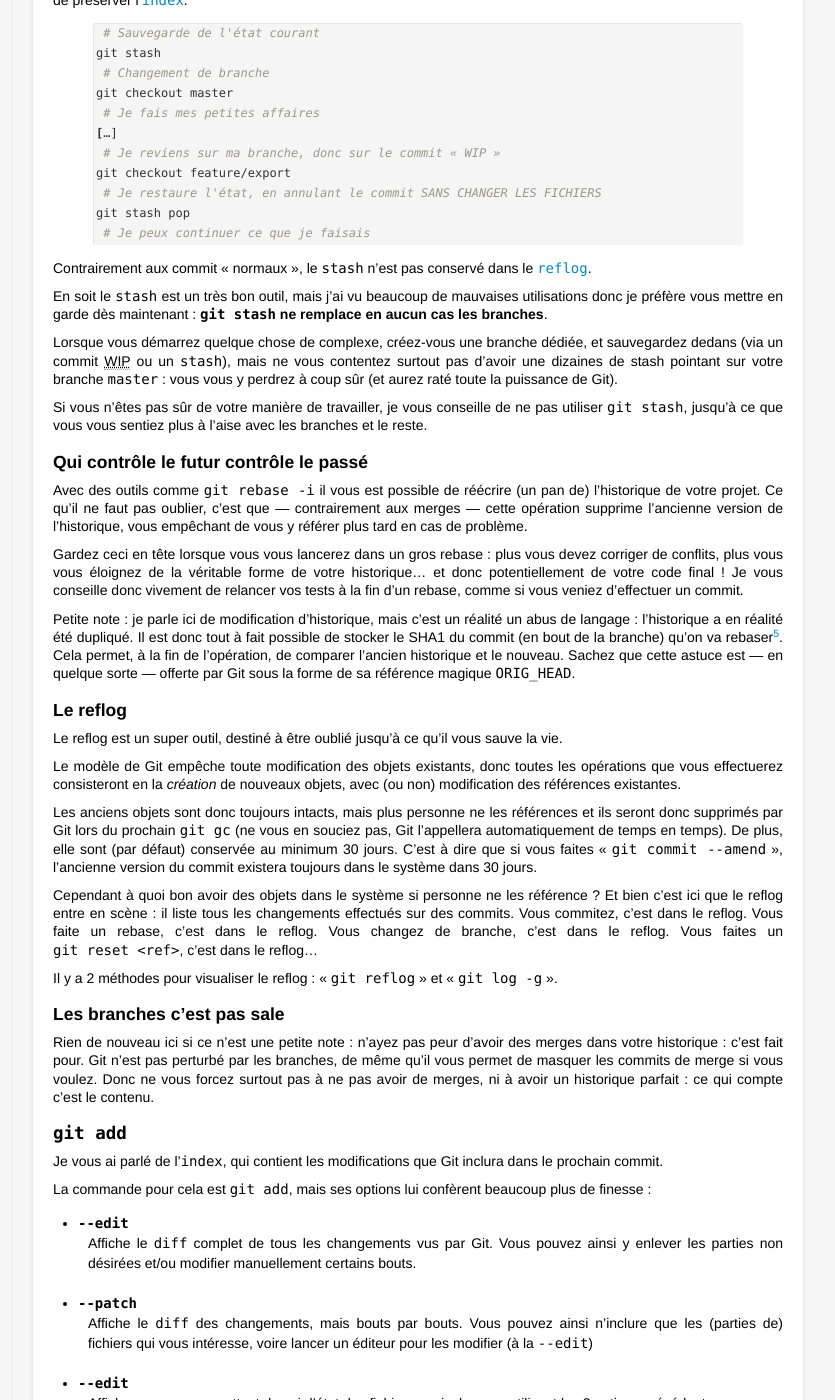
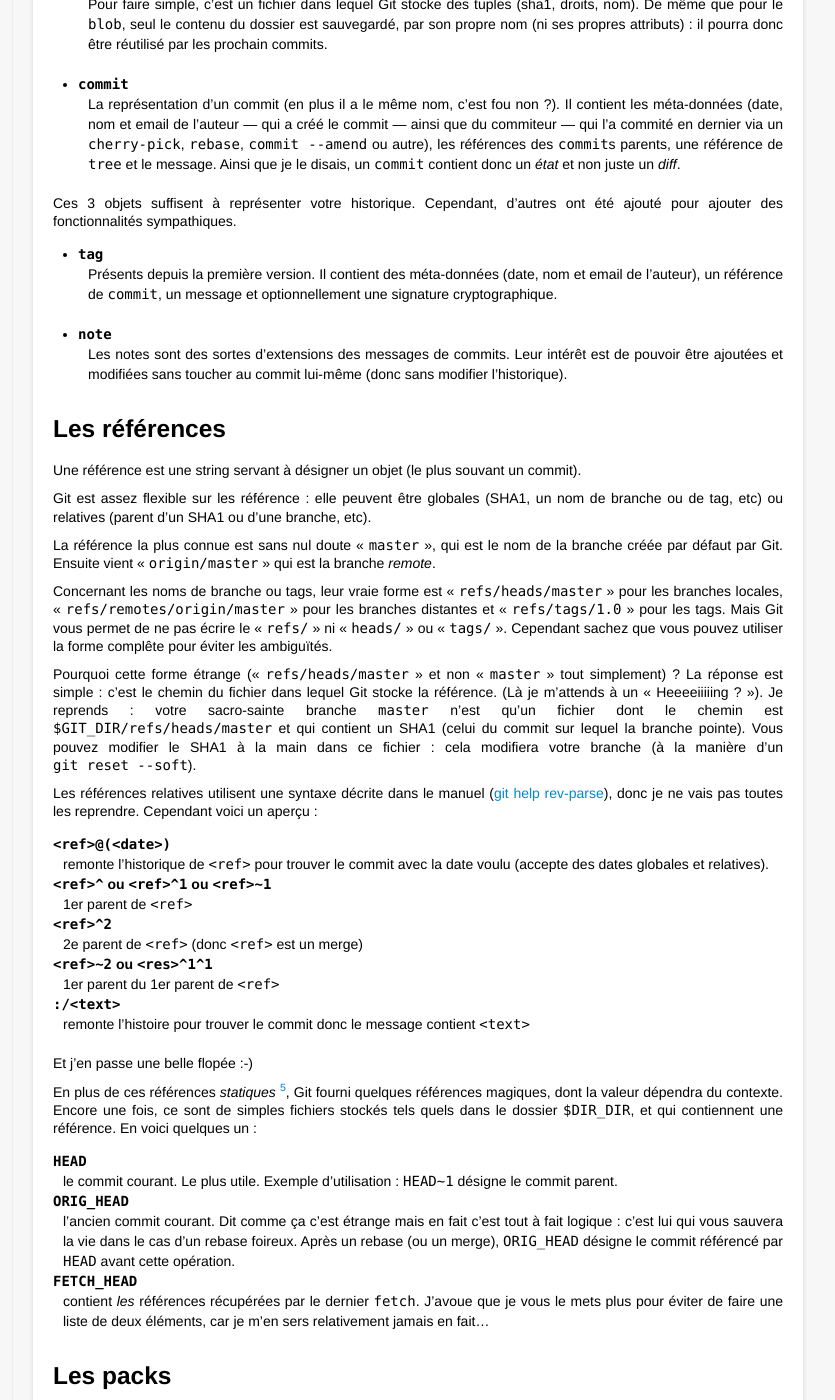
Before and after one commit to dohzya/dohzya.com, a Jekyll site: the page built from _posts/2012-11-14-git-tips.md, in a window 1280 px wide and 1400 px high, scrolled down 12789 px. Shown: the whole window, without its empty margins (22-857 px from the left). Built offline with Jekyll 4.4.1, drawn with Linux system fonts in a browser that asks for light colours; comment, search, counter and statistics services are not loaded; some of the changed text lies outside the part shown.

Commit message:
posts: 2012-11-14-git-tips: Re-organize sections

```diff
--- a/_posts/2012-11-14-git-tips.md
+++ b/_posts/2012-11-14-git-tips.md
@@ -24,6 +24,141 @@
 Bien entendu, il existe plusieurs manières de réaliser chacune des actions que je vais montrer. Je présenterai celles qui me semblent les meilleures, mais rien ne vous empêche — au contraire ! — d'explorer les autres et de les comparer.
 
 Bon, maintenant que tout cela est dit, commençons !
+
+## Quelques idées sur la manière de travailler avec Git
+
+Ce n'est pas tout de connaitre les commandes, il faut aussi savoir _quand_ utiliser _quoi_. Quand préférer un `merge` à un `rebase`, quand créer de nouvelles branches, etc.
+
+Je place donc dans cette section les idées que j'ai dégoté (ou inventé avec mes petits m… ha bah non).
+
+### Merge _fast-forward_ ou non ?
+
+Pour commencer, petite présentation de ce que veut dire « fast-forward ». Pour commencer, vous pouvez aller voir [ce lien](http://365git.tumblr.com/post/504140728/fast-forward-merge). L'idée est de modifier uniquement la référence de la branche, _sans créer un commit de merge_. Cela n'est donc possible que si la branche à merger est basée sur la branche principale (le dernier commit de la branche sur laquelle on merge doit être l'unique parent direct du premier commit de la branche à merger).
+
+Il y a 3 modes pour la commande `merge` :
+
+`--ff` (par défaut)
+:	un merge _fast-forward_ est effectué si possible. Sinon un merge normal est utilisé.
+
+`--ff-only`
+:	On demande ici à ce que seul un merge _fast-forward_ soit effectué. Si les conditions ne le permettent pas, la commande ne fait rien.
+
+`--no-ff`
+:	On demande ici à ce qu'un un merge normal soit effectué, même si les conditions permettent de réaliser un merge _fast-forward_.
+
+Dans les faits, vous devriez rarement utiliser `--ff` : soit vous effectuez un merge _fast-forward_ pour vous synchroniser (là où vous auriez tout aussi bien pu utiliser un rebase), soit vous souhaitez réellement merger une branche (par exemple la branche sur laquelle vous développiez vous nouvelle fonctionnalité) et en ce cas vous vous tournez vers un merge non _fast-forward_. La première option est donc à voir comme un raccourci : lorsque je _sais_ que l'option `--ff` va faire ce que je veux, alors je ne suis pas forcé de préciser le comportement via les option.
+
+### Commiter puis réfléchir
+
+Information logique mais importante, donc je la marque pour que ce soir clair : Git ne gère pas des fichiers modifiés mais des commits. Donc si vous voulez sauvegarder des modifications importantes, commitez-les.
+
+Je me permets de me la jouer Captain Obvious car j'ai vu plusieurs fois des personnes qui laissaient des modifications non commités pendant des jours, voire des semaines, dans leur dépôt, car « c'est pas encore fini alors je vais pas le commiter ».
+
+Que ce soit clair : ce raisonnement est complètement faux. La base même de Git est qu'il est distribué : chacun à son propre dépôt, que seul lui peut voir. Il est donc tout à faire possible — en fait c'est _normal_ — d'avoir des commits dans son dépôt qui n'ont pas été pushés dans des dépôts commun.
+
+Par exemple, lorsque vous travaillez sur votre branche perso, vous créez plein de petits commits, puis les mergez à la branche principale et ne les pushez qu'à partir de ce moment là. Ainsi vous avez pu avoir tous les avantages de Git  sans pour autant ennuyer vos collègues.
+
+De même, il est tout à faire normal de créer des commits temporaires (que j'appelle WIP), puis de les supprimer plus tard tout en conservant les modifications.
+
+*[WIP]: Work In Progress
+
+Prenons un exemple : imaginons que je sois sur ma branche « `feature/export` », avec des modifications en cours. Un élément déclencheur (on me demande quelque chose, je viens d'y penser, le grand Ordonnanceur me parle, ou que sais-je) fait que je dois changer de branche (par exemple pour aller sur `master` afin de tester quelque chose).
+
+Voici 2 solutions possibles pour réaliser cela sans risque :
+
+#### Commit « WIP »
+
+Git permet de commiter facilement (par exemple via la commande « `git commit -am WIP` ») mais aussi d'annuler un commit très simplement, via la commande `reset`.
+
+{% highlight bash %}
+ # Sauvegarde de l'état courant
+git add . && git commit -m WIP
+ # Changement de branche
+git checkout master
+ # Je fais mes petites affaires
+[…]
+ # Je reviens sur ma branche, donc sur le commit « WIP »
+git checkout feature/export
+ # Je restaure l'état, en annulant le commit SANS CHANGER LES FICHIERS
+git reset HEAD~1
+ # Je peux continuer ce que je faisais
+{% endhighlight %}
+
+Le commit WIP ne devrait pas être pushé sur un dépôt commun, mais peut être envoyé à un dépôt personnel si vous en avez un (un dépôt distant que seul vous utilisez, afin d'avoir une copie de sauvegarde).
+
+Étant donné que l'état est sauvegarder dans un commit, il sera possible de ne retrouver (si le besoin s'en fait sentir) dans le [`reflog`](#reflog).
+
+#### Stash
+
+Git fourni un outil dédié à ce genre de cas : `git stash`.
+
+Il permet de sauvegarder facilement toutes les modifications actuelles dans un `stash`, une sorte de commit capable de préserver l'[`index`](#index).
+
+{% highlight bash %}
+ # Sauvegarde de l'état courant
+git stash
+ # Changement de branche
+git checkout master
+ # Je fais mes petites affaires
+[…]
+ # Je reviens sur ma branche, donc sur le commit « WIP »
+git checkout feature/export
+ # Je restaure l'état, en annulant le commit SANS CHANGER LES FICHIERS
+git stash pop
+ # Je peux continuer ce que je faisais
+{% endhighlight %}
+
+Contrairement aux commit « normaux », le `stash` n'est pas conservé dans le [`reflog`](#reflog).
+
+En soit le `stash` est un très bon outil, mais j'ai vu beaucoup de mauvaises utilisations donc je préfère vous mettre en garde dès maintenant : **`git stash` ne remplace en aucun cas les branches**.
+
+Lorsque vous démarrez quelque chose de complexe, créez-vous une branche dédiée, et sauvegardez dedans (via un commit WIP ou un `stash`), mais ne vous contentez surtout pas d'avoir une dizaines de stash pointant sur votre branche `master` : vous vous y perdrez à coup sûr (et aurez raté toute la puissance de Git).
+
+Si vous n'êtes pas sûr de votre manière de travailler, je vous conseille de ne pas utiliser `git stash`, jusqu'à ce que vous vous sentiez plus à l'aise avec les branches et le reste.
+
+
+### Qui contrôle le futur contrôle le passé
+
+Avec des outils comme `git rebase -i` il vous est possible de réécrire (un pan de) l'historique de votre projet. Ce qu'il ne faut pas oublier, c'est que — contrairement aux merges — cette opération supprime l'ancienne version de l'historique, vous empêchant de vous y référer plus tard en cas de problème.
+
+Gardez ceci en tête lorsque vous vous lancerez dans un gros rebase : plus vous devez corriger de conflits, plus vous vous éloignez de la véritable forme de votre historique… et donc potentiellement de votre code final ! Je vous conseille donc vivement de relancer vos tests à la fin d'un rebase, comme si vous veniez d'effectuer un commit.
+
+Petite note : je parle ici de modification d'historique, mais c'est un réalité un abus de langage : l'historique a en réalité été dupliqué. Il est donc tout à fait possible de stocker le SHA1 du commit (en bout de la branche) qu'on va rebaser[^marquercommit]. Cela permet, à la fin de l'opération, de comparer l'ancien historique et le nouveau. Sachez que cette astuce est — en quelque sorte — offerte par Git sous la forme de sa référence magique `ORIG_HEAD`.
+
+[^marquercommit]: En le notant sur une feuille ou en créant une branche par exemple.
+
+### Le reflog {#reflog}
+
+Le reflog est un super outil, destiné à être oublié jusqu'à ce qu'il vous sauve la vie.
+
+Le modèle de Git empêche toute modification des objets existants, donc toutes les opérations que vous effectuerez consisteront en la _création_ de nouveaux objets, avec (ou non) modification des références existantes.
+
+Les anciens objets sont donc toujours intacts, mais plus personne ne les références et ils seront donc supprimés par Git lors du prochain `git gc` (ne vous en souciez pas, Git l'appellera automatiquement de temps en temps). De plus, elle sont (par défaut) conservée au minimum 30 jours. C'est à dire que si vous faites « `git commit --amend` », l'ancienne version du commit existera toujours dans le système dans 30 jours.
+
+Cependant à quoi bon avoir des objets dans le système si personne ne les référence ? Et bien c'est ici que le reflog entre en scène : il liste tous les changements effectués sur des commits. Vous commitez, c'est dans le reflog. Vous faite un rebase, c'est dans le reflog. Vous changez de branche, c'est dans le reflog. Vous faites un `git reset <ref>`, c'est dans le reflog…
+
+Il y a 2 méthodes pour visualiser le reflog : « `git reflog` » et « `git log -g` ».
+
+### Les branches c'est pas sale
+
+Rien de nouveau ici si ce n'est une petite note : n'ayez pas peur d'avoir des merges dans votre historique : c'est fait pour. Git n'est pas perturbé par les branches, de même qu'il vous permet de masquer les commits de merge si vous voulez. Donc ne vous forcez surtout pas à ne pas avoir de merges, ni à avoir un historique parfait : ce qui compte c'est le contenu.
+
+### `git add`
+
+Je vous ai parlé de l'`index`, qui contient les modifications que Git inclura dans le prochain commit.
+
+La commande pour cela est `git add`, mais ses options lui confèrent beaucoup plus de finesse :
+
+- `--edit`
+:	Affiche le `diff` complet de tous les changements vus par Git. Vous pouvez ainsi y enlever les parties non désirées et/ou modifier manuellement certains bouts.
+
+- `--patch`
+:	Affiche le `diff` des changements, mais bouts par bouts. Vous pouvez ainsi n'inclure que les (parties de) fichiers qui vous intéresse, voire lancer un éditeur pour les modifier (à la `--edit`)
+
+- `--edit`
+:	Affiche un menu permettant de voir l'état des fichiers, en inclure, en utilisant les 2 options précédentes ou non.
+
+Bref, il y a de quoi faire les choses bien, alors c'est vraiment du gâchis que de se cantonner à « `git commit -a` »…
 
 ## Oubliez SVN.
 
@@ -359,21 +494,19 @@
 
 Posez-vous quand même des questions si vous avez besoin de l'utiliser (est-ce vraiment une bonne chose de faire un `rebase` ?), mais si c'est le cas, cette option est vraiment pratique.
 
-## Git en général
-
-### Jetez un coup d'œil sous le capot
+## Git gibs
 
 Git est un projet très intéressant : il est basé sur un modèle simple, et fourni plein d'outils pour manipuler celui-ci avec facilité.
 
 Encore une fois, il existe plein de documentations sur le sujet, donc je ne vais tout ré-expliquer ici. Cependant, je vais vous faire un micro-résumé parce que ça me fait plaisir (j'insiste).
 
-#### Infos utiles
+### Infos utiles
 
 Pour commencer, gros changement depuis SCCS : **Git stocke des états, pas des changements**. Cela veut dire qu'il stocke tous les fichiers de chaque commit, dans leur intégralité, permettant donc d'y accéder facilement à n'importe quel moment. N'ayez pas pour autant peur d'un gâchis d'espace : grâce à son modèle (et à un peu de triche) il parvient à maintenir des tailles de dépôts comparable (souvent inférieure) à celles des _dossiers de travail_ Subversion ! Bien entendu, s'il on compare un dépôt Git et un _dépôt_ Subversion, la différence est encore plus frappante.
 
 Autre point qu'il est bon de le savoir : tous les objets manipulés par Git sont référencés par leur SHA1, soit un _hash_ cryptographique. Il est donc (quasiment) impossible de remplacer un contenu par un autre. De plus il est possible de signer (cryptographiquement) les tags de Git. Exemple concret : les serveurs de Linux ont été pénétrés en septembre 2011, et donc les attaquants ont eu accès au dépôt principal de l'OS. Grâce à ce mécanisme sécurisé, nous savons qu'_aucune altération du dépôt n'a pu être effectuée_. Ils auraient pu (dans le pire des cas) supprimer des informations. Mais — étant donné que Git est décentralisé — tout était déjà copier dans les autres dépôts (ne serait-ce que sur le PC perso de Linus), donc là encore aucune perte possible. Donc Git est sécurisé de part son modèle… ce qui est tout de même rassurant :-)
 
-#### Les objets
+### Les objets
 
 Je vais donc vous parler des objets constituant le modèle de Git : `blob`, `tree`, `commit` et `tag`.
 
@@ -396,7 +529,7 @@
 - `note`
 :	Les notes sont des sortes d'extensions des messages de commits. Leur intérêt est de pouvoir être ajoutées et modifiées sans toucher au commit lui-même (donc sans modifier l'historique).
 
-#### Les références
+### Les références
 
 Une référence est une string servant à désigner un objet (le plus souvant un commit).
 
@@ -442,7 +575,7 @@
 
 *[TGCM]: Ta Gueule C'est Magique
 
-#### Les packs
+### Les packs
 
 Vous vous rappelez que j'ai dit que Git ne stockait pas de diffs ? J'ai menti :-)
 
@@ -455,141 +588,6 @@
 Chaque pack est constitué de 2 fichiers : le contenu et un index permettant de retrouver rapidement les objets. Ils sont stockés dans `$GIT_DIR/objects/pack`.
 
 Les références aussi ont droit à un pack, pour celles qui ne sont pas souvent modifier : elles sont dans `$GIT_DIR/packed-refs`, qui est un fichier texte non compressé. La syntaxe est très simple : « `<sha1> <nom>` ». Il est possible d'effectuer des modifications directement dans ce fichier, elles seront prises en compte immédiatement par Git.
-
-### Quelques idées sur la manière de travailler avec Git
-
-Ce n'est pas tout de connaitre les commandes, il faut aussi savoir _quand_ utiliser _quoi_. Quand préférer un `merge` à un `rebase`, quand créer de nouvelles branches, etc.
-
-Je place donc dans cette section les idées que j'ai dégoté (ou inventé avec mes petits m… ha bah non).
-
-#### Merge _fast-forward_ ou non ?
-
-Pour commencer, petite présentation de ce que veut dire « fast-forward ». Pour commencer, vous pouvez aller voir [ce lien](http://365git.tumblr.com/post/504140728/fast-forward-merge). L'idée est de modifier uniquement la référence de la branche, _sans créer un commit de merge_. Cela n'est donc possible que si la branche à merger est basée sur la branche principale (le dernier commit de la branche sur laquelle on merge doit être l'unique parent direct du premier commit de la branche à merger).
-
-Il y a 3 modes pour la commande `merge` :
-
-`--ff` (par défaut)
-:	un merge _fast-forward_ est effectué si possible. Sinon un merge normal est utilisé.
-
-`--ff-only`
-:	On demande ici à ce que seul un merge _fast-forward_ soit effectué. Si les conditions ne le permettent pas, la commande ne fait rien.
-
-`--no-ff`
-:	On demande ici à ce qu'un un merge normal soit effectué, même si les conditions permettent de réaliser un merge _fast-forward_.
-
-Dans les faits, vous devriez rarement utiliser `--ff` : soit vous effectuez un merge _fast-forward_ pour vous synchroniser (là où vous auriez tout aussi bien pu utiliser un rebase), soit vous souhaitez réellement merger une branche (par exemple la branche sur laquelle vous développiez vous nouvelle fonctionnalité) et en ce cas vous vous tournez vers un merge non _fast-forward_. La première option est donc à voir comme un raccourci : lorsque je _sais_ que l'option `--ff` va faire ce que je veux, alors je ne suis pas forcé de préciser le comportement via les option.
-
-#### Commiter puis réfléchir
-
-Information logique mais importante, donc je la marque pour que ce soir clair : Git ne gère pas des fichiers modifiés mais des commits. Donc si vous voulez sauvegarder des modifications importantes, commitez-les.
-
-Je me permets de me la jouer Captain Obvious car j'ai vu plusieurs fois des personnes qui laissaient des modifications non commités pendant des jours, voire des semaines, dans leur dépôt, car « c'est pas encore fini alors je vais pas le commiter ».
-
-Que ce soit clair : ce raisonnement est complètement faux. La base même de Git est qu'il est distribué : chacun à son propre dépôt, que seul lui peut voir. Il est donc tout à faire possible — en fait c'est _normal_ — d'avoir des commits dans son dépôt qui n'ont pas été pushés dans des dépôts commun.
-
-Par exemple, lorsque vous travaillez sur votre branche perso, vous créez plein de petits commits, puis les mergez à la branche principale et ne les pushez qu'à partir de ce moment là. Ainsi vous avez pu avoir tous les avantages de Git  sans pour autant ennuyer vos collègues.
-
-De même, il est tout à faire normal de créer des commits temporaires (que j'appelle WIP), puis de les supprimer plus tard tout en conservant les modifications.
-
-*[WIP]: Work In Progress
-
-Prenons un exemple : imaginons que je sois sur ma branche « `feature/export` », avec des modifications en cours. Un élément déclencheur (on me demande quelque chose, je viens d'y penser, le grand Ordonnanceur me parle, ou que sais-je) fait que je dois changer de branche (par exemple pour aller sur `master` afin de tester quelque chose).
-
-Voici 2 solutions possibles pour réaliser cela sans risque :
-
-##### Commit « WIP »
-
-Git permet de commiter facilement (par exemple via la commande « `git commit -am WIP` ») mais aussi d'annuler un commit très simplement, via la commande `reset`.
-
-{% highlight bash %}
- # Sauvegarde de l'état courant
-git add . && git commit -m WIP
- # Changement de branche
-git checkout master
- # Je fais mes petites affaires
-[…]
- # Je reviens sur ma branche, donc sur le commit « WIP »
-git checkout feature/export
- # Je restaure l'état, en annulant le commit SANS CHANGER LES FICHIERS
-git reset HEAD~1
- # Je peux continuer ce que je faisais
-{% endhighlight %}
-
-Le commit WIP ne devrait pas être pushé sur un dépôt commun, mais peut être envoyé à un dépôt personnel si vous en avez un (un dépôt distant que seul vous utilisez, afin d'avoir une copie de sauvegarde).
-
-Étant donné que l'état est sauvegarder dans un commit, il sera possible de ne retrouver (si le besoin s'en fait sentir) dans le [`reflog`](#reflog).
-
-##### Stash
-
-Git fourni un outil dédié à ce genre de cas : `git stash`.
-
-Il permet de sauvegarder facilement toutes les modifications actuelles dans un `stash`, une sorte de commit capable de préserver l'[`index`](#index).
-
-{% highlight bash %}
- # Sauvegarde de l'état courant
-git stash
- # Changement de branche
-git checkout master
- # Je fais mes petites affaires
-[…]
- # Je reviens sur ma branche, donc sur le commit « WIP »
-git checkout feature/export
- # Je restaure l'état, en annulant le commit SANS CHANGER LES FICHIERS
-git stash pop
- # Je peux continuer ce que je faisais
-{% endhighlight %}
-
-Contrairement aux commit « normaux », le `stash` n'est pas conservé dans le [`reflog`](#reflog).
-
-En soit le `stash` est un très bon outil, mais j'ai vu beaucoup de mauvaises utilisations donc je préfère vous mettre en garde dès maintenant : **`git stash` ne remplace en aucun cas les branches**.
-
-Lorsque vous démarrez quelque chose de complexe, créez-vous une branche dédiée, et sauvegardez dedans (via un commit WIP ou un `stash`), mais ne vous contentez surtout pas d'avoir une dizaines de stash pointant sur votre branche `master` : vous vous y perdrez à coup sûr (et aurez raté toute la puissance de Git).
-
-Si vous n'êtes pas sûr de votre manière de travailler, je vous conseille de ne pas utiliser `git stash`, jusqu'à ce que vous vous sentiez plus à l'aise avec les branches et le reste.
-
-
-#### Qui contrôle le futur contrôle le passé
-
-Avec des outils comme `git rebase -i` il vous est possible de réécrire (un pan de) l'historique de votre projet. Ce qu'il ne faut pas oublier, c'est que — contrairement aux merges — cette opération supprime l'ancienne version de l'historique, vous empêchant de vous y référer plus tard en cas de problème.
-
-Gardez ceci en tête lorsque vous vous lancerez dans un gros rebase : plus vous devez corriger de conflits, plus vous vous éloignez de la véritable forme de votre historique… et donc potentiellement de votre code final ! Je vous conseille donc vivement de relancer vos tests à la fin d'un rebase, comme si vous veniez d'effectuer un commit.
-
-Petite note : je parle ici de modification d'historique, mais c'est un réalité un abus de langage : l'historique a en réalité été dupliqué. Il est donc tout à fait possible de stocker le SHA1 du commit (en bout de la branche) qu'on va rebaser[^marquercommit]. Cela permet, à la fin de l'opération, de comparer l'ancien historique et le nouveau. Sachez que cette astuce est — en quelque sorte — offerte par Git sous la forme de sa référence magique `ORIG_HEAD`.
-
-[^marquercommit]: En le notant sur une feuille ou en créant une branche par exemple.
-
-#### Le reflog {#reflog}
-
-Le reflog est un super outil, destiné à être oublié jusqu'à ce qu'il vous sauve la vie.
-
-Le modèle de Git empêche toute modification des objets existants, donc toutes les opérations que vous effectuerez consisteront en la _création_ de nouveaux objets, avec (ou non) modification des références existantes.
-
-Les anciens objets sont donc toujours intacts, mais plus personne ne les références et ils seront donc supprimés par Git lors du prochain `git gc` (ne vous en souciez pas, Git l'appellera automatiquement de temps en temps). De plus, elle sont (par défaut) conservée au minimum 30 jours. C'est à dire que si vous faites « `git commit --amend` », l'ancienne version du commit existera toujours dans le système dans 30 jours.
-
-Cependant à quoi bon avoir des objets dans le système si personne ne les référence ? Et bien c'est ici que le reflog entre en scène : il liste tous les changements effectués sur des commits. Vous commitez, c'est dans le reflog. Vous faite un rebase, c'est dans le reflog. Vous changez de branche, c'est dans le reflog. Vous faites un `git reset <ref>`, c'est dans le reflog…
-
-Il y a 2 méthodes pour visualiser le reflog : « `git reflog` » et « `git log -g` ».
-
-#### Les branches c'est pas sale
-
-Rien de nouveau ici si ce n'est une petite note : n'ayez pas peur d'avoir des merges dans votre historique : c'est fait pour. Git n'est pas perturbé par les branches, de même qu'il vous permet de masquer les commits de merge si vous voulez. Donc ne vous forcez surtout pas à ne pas avoir de merges, ni à avoir un historique parfait : ce qui compte c'est le contenu.
-
-#### `git add`
-
-Je vous ai parlé de l'`index`, qui contient les modifications que Git inclura dans le prochain commit.
-
-La commande pour cela est `git add`, mais ses options lui confèrent beaucoup plus de finesse :
-
-- `--edit`
-:	Affiche le `diff` complet de tous les changements vus par Git. Vous pouvez ainsi y enlever les parties non désirées et/ou modifier manuellement certains bouts.
-
-- `--patch`
-:	Affiche le `diff` des changements, mais bouts par bouts. Vous pouvez ainsi n'inclure que les (parties de) fichiers qui vous intéresse, voire lancer un éditeur pour les modifier (à la `--edit`)
-
-- `--edit`
-:	Affiche un menu permettant de voir l'état des fichiers, en inclure, en utilisant les 2 options précédentes ou non.
-
-Bref, il y a de quoi faire les choses bien, alors c'est vraiment du gâchis que de se cantonner à « `git commit -a` »…
 
 ## Configuration {#config}
 
```
